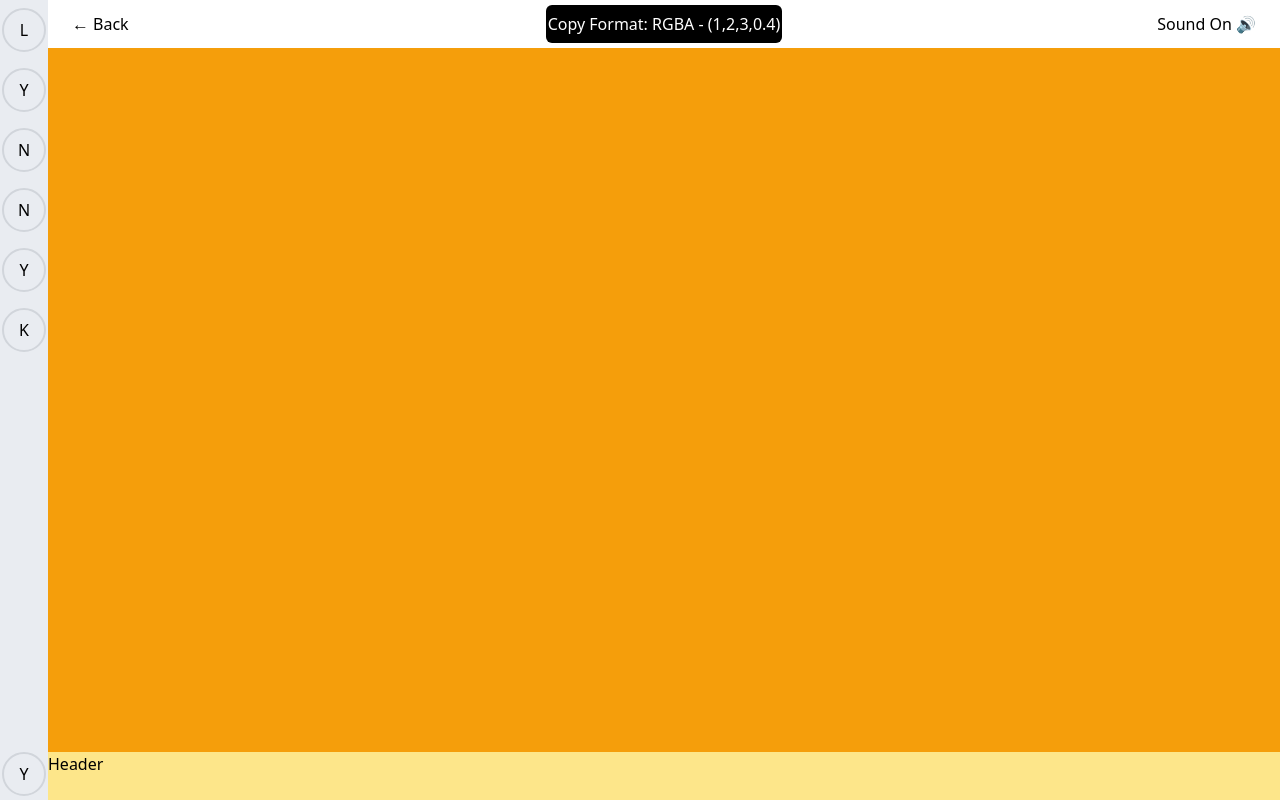
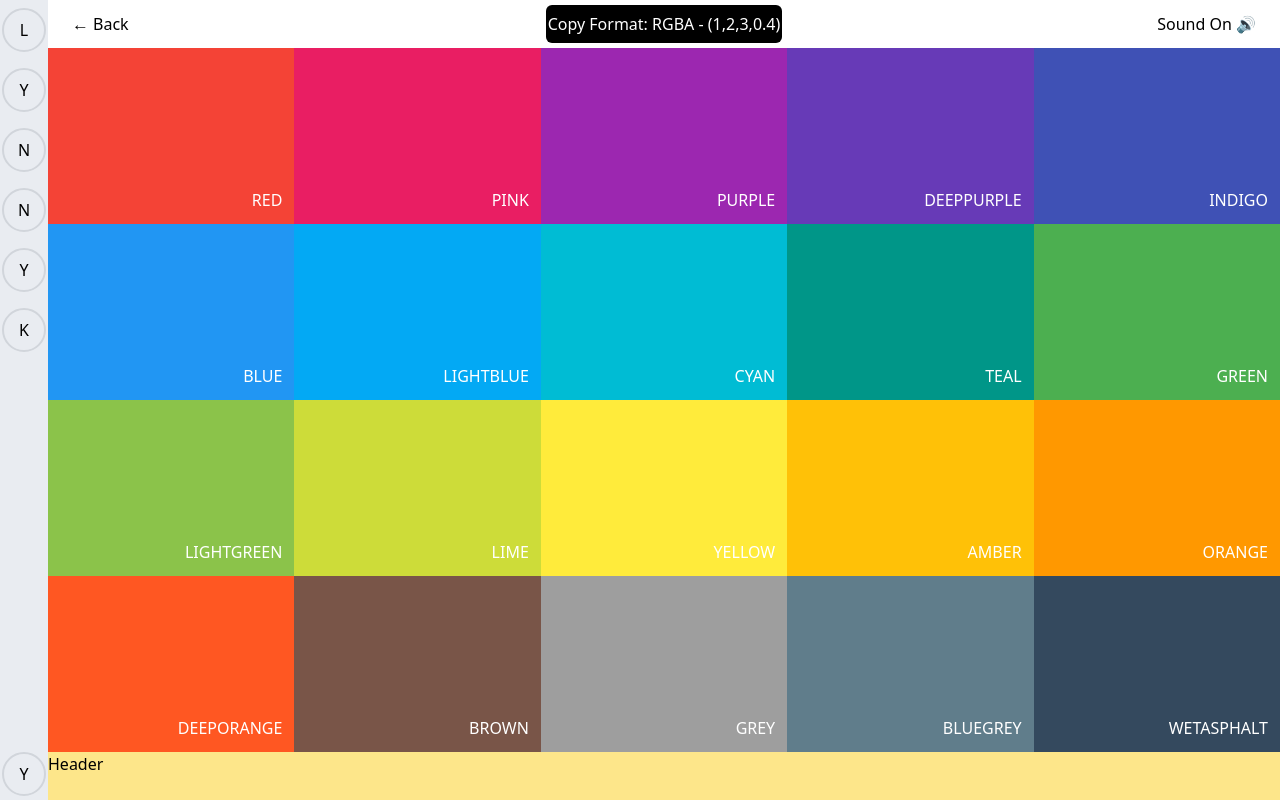
Before and after one commit to lynnyk821/flat-ui-colors-react, a React (Create React App) app: page /palette/0 in a window 1280 px wide. Built offline with nearby package versions, Linux system fonts and the light colour scheme.

Commit message:
Add useParams

```diff
--- a/src/app/App.js
+++ b/src/app/App.js
@@ -1,12 +1,12 @@
 import {Home} from "../pages/home";
 import {Palette} from "../pages/palette";
-import { Route, Router, Routes} from "react-router-dom";
+import { Route, Routes} from "react-router-dom";
 
 export default function App() {
     return (
         <Routes>
             <Route path={'/'} element={<Home/>}/>
-            <Route path={'/palette/*'} element={<Palette/>}/>
+            <Route path={'/palette/:id'} element={<Palette/>}/>
         </Routes>
     );
 }
--- a/src/components/Home/Body/HomePalettes/HomePaletteItem/HomePaletteItem.js
+++ b/src/components/Home/Body/HomePalettes/HomePaletteItem/HomePaletteItem.js
@@ -1,4 +1,4 @@
-export const HomePaletteItem = ({item}) => {
+export const HomePaletteItem = ({item, id}) => {
     const BodyPaletteItemColors = ({colors}) => {
         return (
             <div className="w-full h-4/5 grid grid-cols-5">
@@ -18,7 +18,7 @@ export const HomePaletteItem = ({item}) => {
     }
     return (
         <div className="w-full h-52 rounded-lg p-2.5 bg-white">
-            <a className="w-full h-full" href="/palette">
+            <a className="w-full h-full" href={`/palette/${id}`}>
                 <BodyPaletteItemColors colors={item.colors}></BodyPaletteItemColors>
                 <BodyPaletteItemNameWithEmoji name={item.paletteName} emoji={item.emoji}></BodyPaletteItemNameWithEmoji>
             </a>
--- a/src/components/Home/Body/HomePalettes/HomePalettes.js
+++ b/src/components/Home/Body/HomePalettes/HomePalettes.js
@@ -4,8 +4,8 @@ import {HomePaletteItem} from "./HomePaletteItem/HomePaletteItem";
 export const HomePalettes = () => {
     return (
         <div className="w-full grid grid-cols-3 gap-12 justify-center items-center">
-            {palettes.map(palette => (
-                <HomePaletteItem item={palette}/>
+            {palettes.map((palette, id) => (
+                <HomePaletteItem item={palette} id={id}/>
             ))}
         </div>
     );
--- a/src/components/Palette/Body/PaletteBody.js
+++ b/src/components/Palette/Body/PaletteBody.js
@@ -1,9 +1,14 @@
-import {PaletteBodyItems} from "./PaletteBodyItems";
+import palettes from "../../../data/palette.json"
+import {PaletteBodyItems} from "./PaletteBodyItems/PaletteBodyItems";
+import { useParams } from 'react-router-dom';
 
 export const PaletteBody = () => {
+    let { id} = useParams();
+
+    const colors = palettes[id]?.colors;
     return (
-        <div className="w-full h-[88%] overflow-auto bg-amber-500">
-            <PaletteBodyItems></PaletteBodyItems>
+        <div className="w-full h-[88%] overflow-auto bg-amber-100">
+            {colors && <PaletteBodyItems colors={colors}></PaletteBodyItems>}
         </div>
     );
 }
--- a/src/components/Palette/Body/PaletteBodyItems.js
+++ /dev/null
@@ -1,7 +0,0 @@
-export const PaletteBodyItems = (item) => {
-    return (
-        <div className="w-full h-[88%] overflow-auto bg-amber-500">
-
-        </div>
-    );
-}
--- /dev/null
+++ b/src/components/Palette/Body/PaletteBodyItems/PaletteBodyItems.js
@@ -0,0 +1,11 @@
+export const PaletteBodyItems = ({colors}) => {
+    return (
+        <div className="w-full h-full grid grid-cols-5">
+            {colors.map(element => (
+                <button className="w-full flex items-end justify-end h-full p-3" style={{background:`${element.color}`}}>
+                    <p className="text-white font-medium">{element.name.toUpperCase()}</p>
+                </button>
+            ))}
+        </div>
+    );
+}
--- a/src/pages/palette.js
+++ b/src/pages/palette.js
@@ -14,7 +14,7 @@ export const Palette = () => {
             <SideBar></SideBar>
             <PaletteContainer>
                 <PaletteHeader></PaletteHeader>
-                <PaletteBody></PaletteBody>
+                <PaletteBody id={3}></PaletteBody>
                 <PaletteFooter></PaletteFooter>
             </PaletteContainer>
         </>
```
